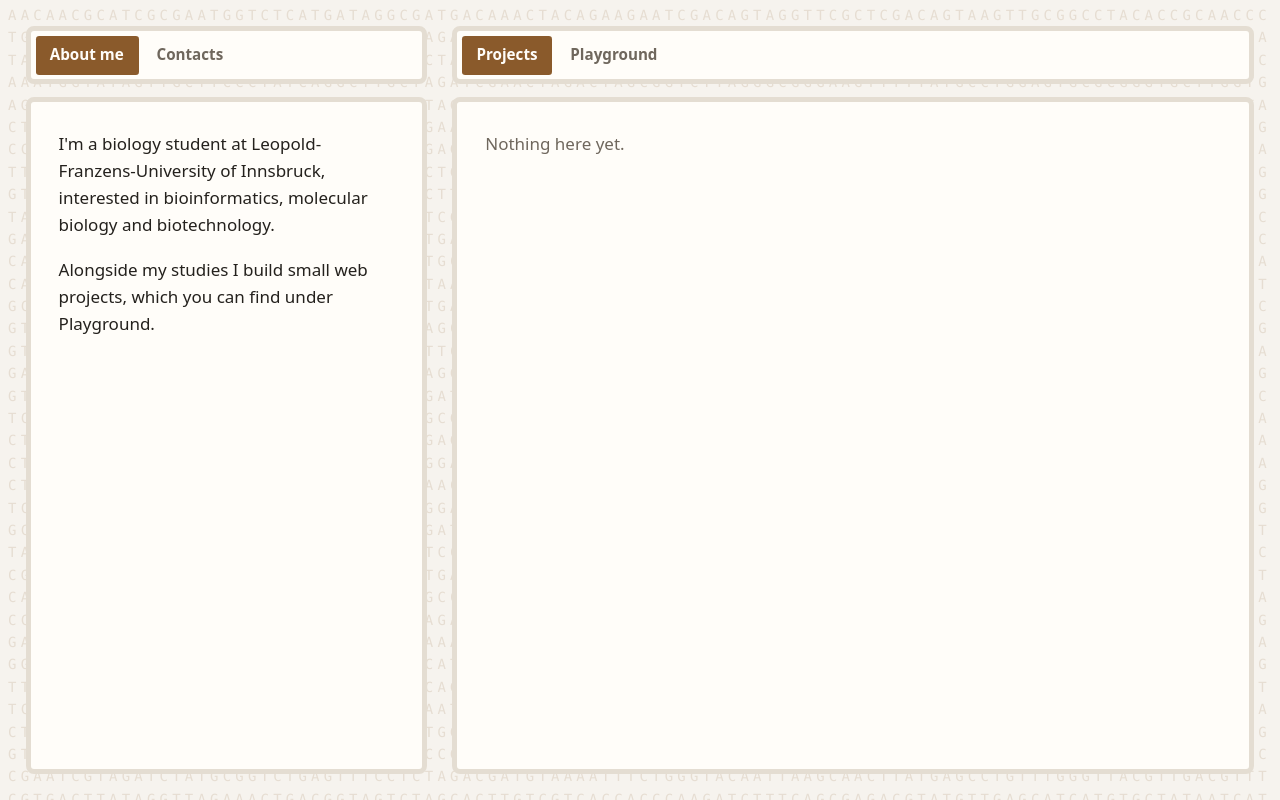
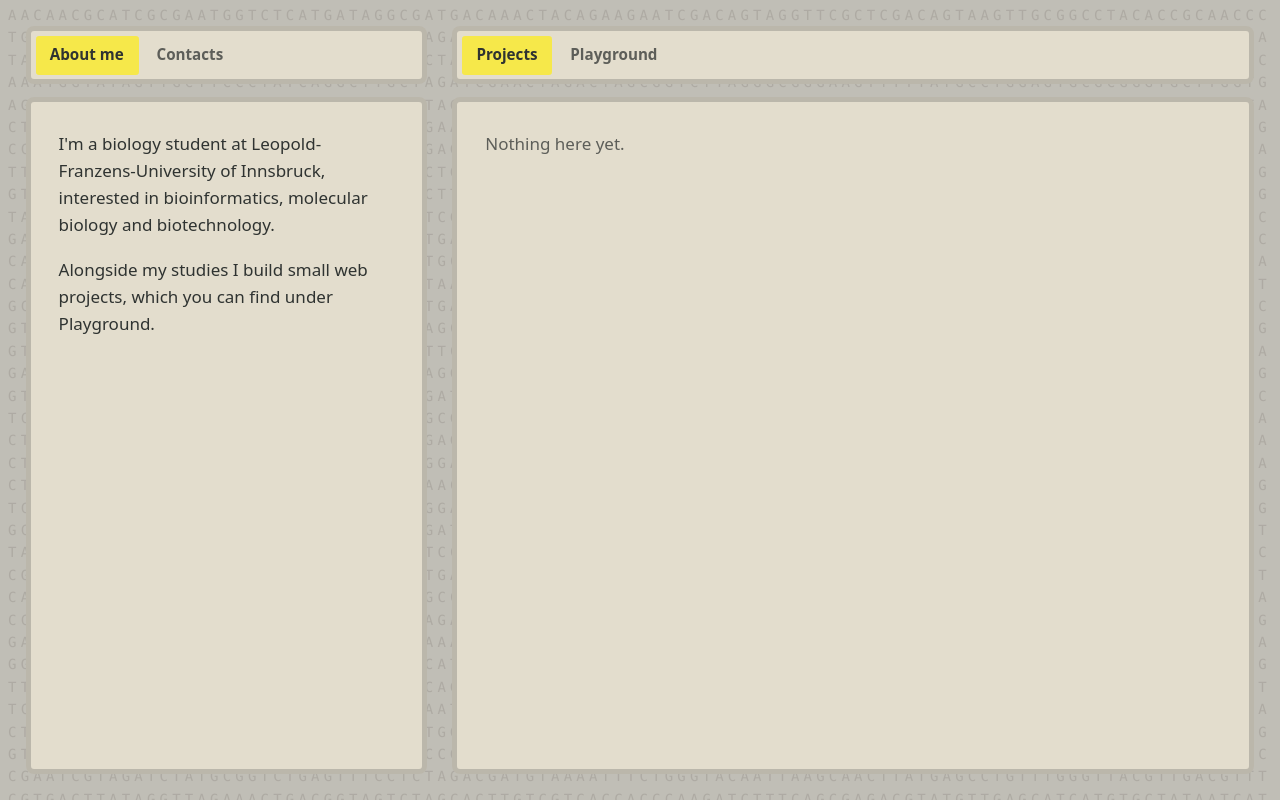
Before and after one commit to morezagolchin/morezagolchin.github.io, a plain HTML site: page index.html in a window 1280 px wide. Drawn offline with Linux system fonts and the light colour scheme.

Commit message:
Switch to the new colour palette
Greys, cream and charcoal from #8B8880 #C0BEB6 #E3DDCD #2F3331, with
#F6E84A as the accent. #8B8880 is too faint for text on #E3DDCD, so
secondary text uses a darker mix of the two greys, and in light mode the
accent is only used as a fill. Also updates the favicon and theme colour.

Co-Authored-By: Claude Opus 5.5 <noreply@anthropic.com>

```diff
--- a/style.css
+++ b/style.css
@@ -1,18 +1,22 @@
 :root {
   color-scheme: light dark;
-  --bg: #f6f3ee;
-  --surface: #fffdf9;
-  --border: #e4ddd2;
+  /* Site palette. */
+  --palette: #8B8880 #C0BEB6 #E3DDCD #2F3331 #F6E84A;
+
+  --bg: #C0BEB6;
+  --surface: #E3DDCD;
+  --border: rgb(139 136 128 / 0.45); /* #8B8880 */
   /* Border around the panels and tab bars. */
   --section-border: 5px solid var(--border);
-  --text: #24211d;
-  --muted: #6f675d;
+  --text: #2F3331;
+  /* #2F3331 and #8B8880 mixed: #8B8880 alone is too faint for text on #E3DDCD. */
+  --muted: #5D5E59;
   /* Links, focus rings and hovered cards. */
-  --link: #8a5a2b;
-  /* Fill behind the selected tab, and the text on it. */
-  --accent: #8a5a2b;
-  --on-accent: #fffdf9;
-  --dna: rgb(138 90 43 / 0.14);
+  --link: #2F3331;
+  /* Fills only (selected tab): too light for text on light backgrounds. */
+  --accent: #F6E84A;
+  --on-accent: #2F3331;
+  --dna: rgb(139 136 128 / 0.35);
 
   /* Spacing between the panels and the window edges. */
   --gap: clamp(1.25rem, 2vw, 1.75rem);
@@ -23,15 +27,13 @@
 
 @media (prefers-color-scheme: dark) {
   :root {
-    --bg: #1b1815;
-    --surface: #24201c;
-    --border: #3a332b;
-    --text: #ece6dc;
-    --muted: #a99f92;
-    --link: #d9a066;
-    --accent: #d9a066;
-    --on-accent: #1b1815;
-    --dna: rgb(217 160 102 / 0.09);
+    --bg: #2F3331;
+    --surface: #383C39; /* #2F3331 lifted slightly toward #8B8880 */
+    --border: rgb(139 136 128 / 0.3);
+    --text: #E3DDCD;
+    --muted: #C0BEB6;
+    --link: #F6E84A;
+    --dna: rgb(139 136 128 / 0.16);
   }
 }
 
```
Also changed, not shown: index.html (+2 -2 lines).
